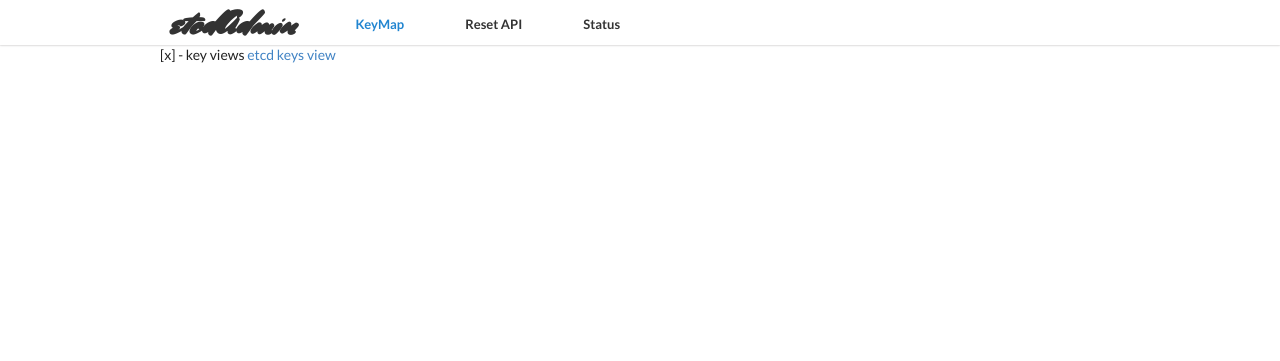
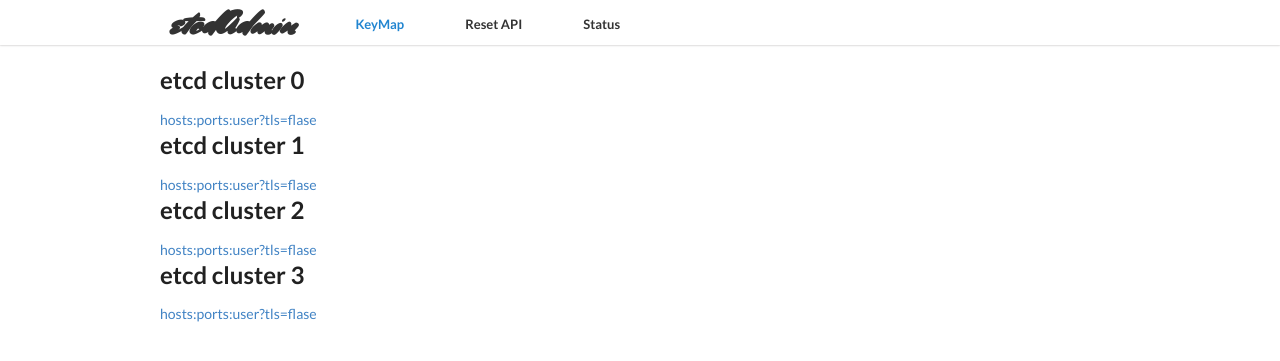
Before and after one commit to andaok/etcdadmin, a Django app: page / in a window 1280 px wide. Shown: the top 361 px of the page. Run offline with Django 3.2, Linux system fonts and the light colour scheme.

```diff
--- a/statics/assets/css/common.css
+++ b/statics/assets/css/common.css
@@ -54,6 +54,9 @@ a.active {
 .main {
 
 }
+.cluster-list {
+    margin-top: 20px;
+}
 .ui.table {
     border-radius: 0;
     border: 0px;
--- a/templates/base.html
+++ b/templates/base.html
@@ -21,9 +21,7 @@
     </div>
 	<div class="main">
         <div class="container">
-            <div class="content">
-            {% block content %} {% endblock %}
-            </div>
+        {% block content %} {% endblock %}
         </div>
 	</div>
 </body>
--- a/templates/home.html
+++ b/templates/home.html
@@ -2,5 +2,30 @@
 
 {% block content %}
 
-[x] - key views <a href="/keys/">etcd keys view</a></br>
+<div class="cluster-list">
+    <div class="cluster">
+        <h2>etcd cluster 0</h2>
+        <div class="cluster-info">
+            <p><a href="/keys/">hosts:ports:user?tls=flase</a></p>
+        </div>
+    </div>
+    <div class="cluster">
+        <h2>etcd cluster 1</h2>
+        <div class="cluster-info">
+            <p><a href="#">hosts:ports:user?tls=flase</a></p>
+        </div>
+    </div>
+    <div class="cluster">
+        <h2>etcd cluster 2</h2>
+        <div class="cluster-info">
+            <p><a href="#">hosts:ports:user?tls=flase</a></p>
+        </div>
+    </div>
+    <div class="cluster">
+        <h2>etcd cluster 3</h2>
+        <div class="cluster-info">
+            <p><a href="#">hosts:ports:user?tls=flase</a></p>
+        </div>
+    </div>
+</div>
 {% endblock %}
```
